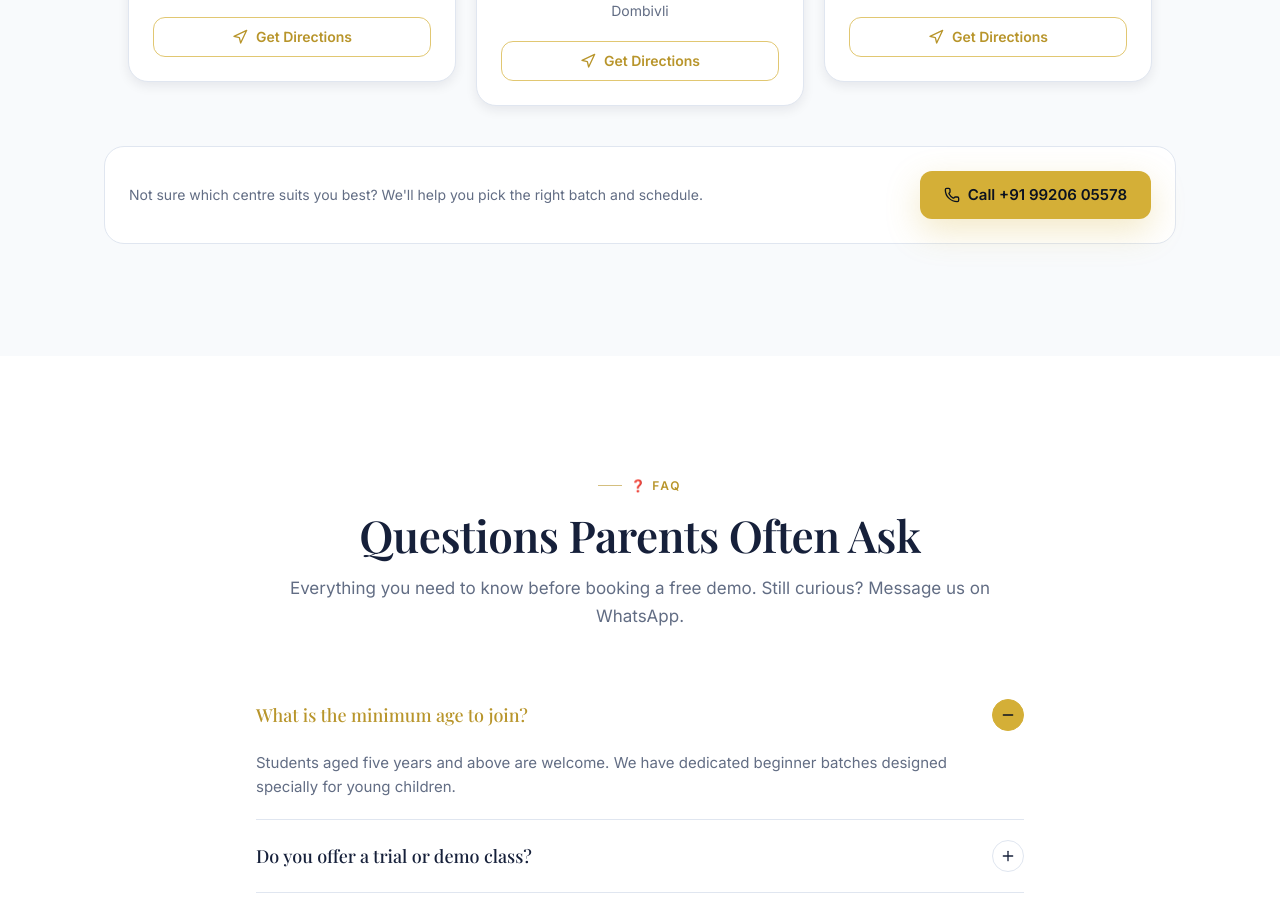
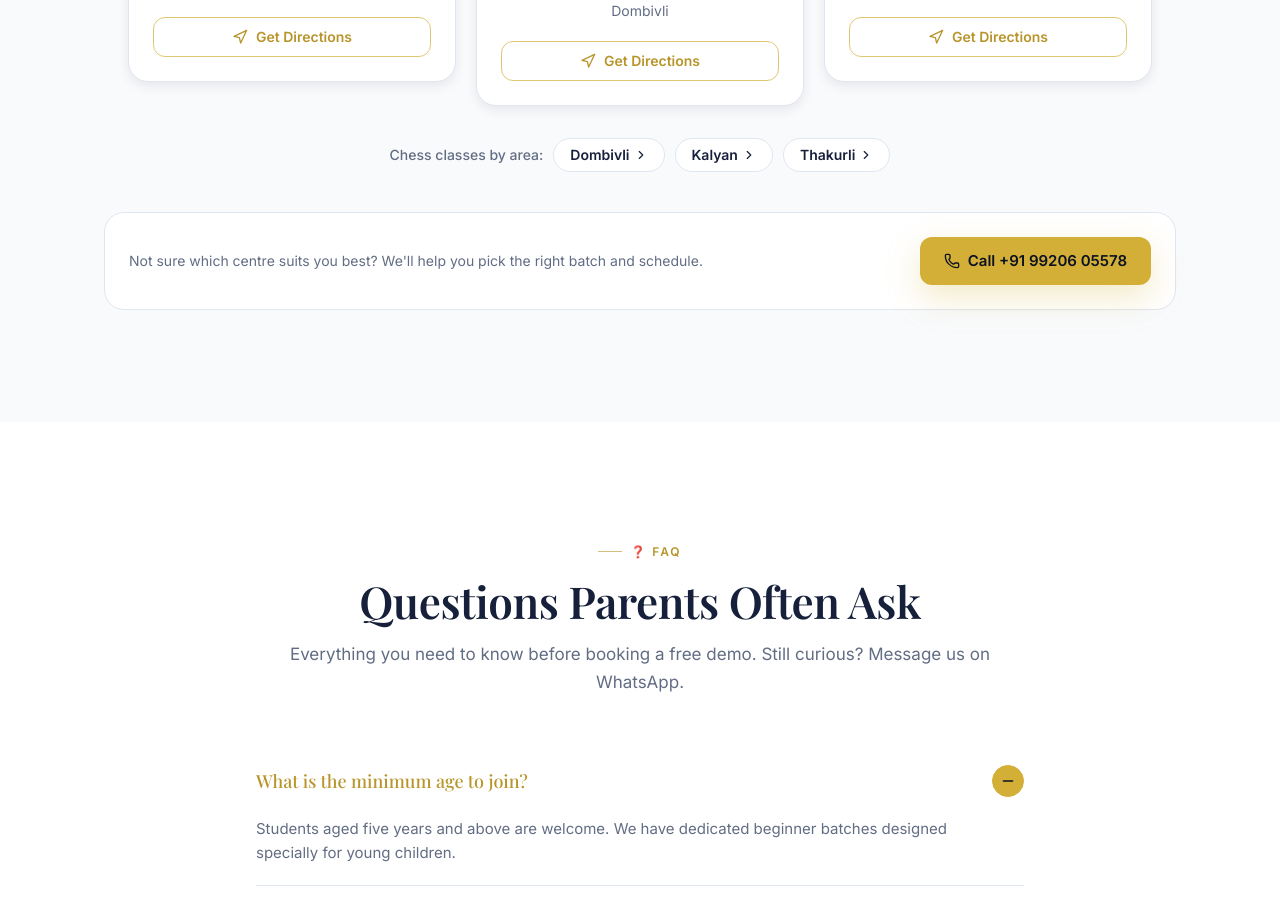
Before and after one commit to Chinmmaayyy/DD__CHESSACADEMY, a React (Vite) app: page / in a window 1280 px wide. Shown: the part 6180-7085 px from the top of the page. Built offline with nearby package versions, Linux system fonts and the light colour scheme.

Commit message:
Add 'Chess classes by area' links (Dombivli/Kalyan/Thakurli) in the homepage Locations section for easy access to the location pages

```diff
--- a/src/sections/Branches.tsx
+++ b/src/sections/Branches.tsx
@@ -1,4 +1,5 @@
-import { MapPin, Navigation, Phone } from 'lucide-react'
+import { MapPin, Navigation, Phone, ChevronRight } from 'lucide-react'
+import { Link } from 'react-router-dom'
 import { Section } from '@/components/ui/Section'
 import { Container } from '@/components/ui/Container'
 import { SectionHeading } from '@/components/ui/SectionHeading'
@@ -70,6 +71,27 @@ export function Branches() {
           ))}
         </div>
 
+        {/* Explore each area's dedicated page */}
+        <Reveal delay={0.05}>
+          <div className="mt-8 flex flex-wrap items-center justify-center gap-2.5 text-sm">
+            <span className="font-medium text-muted">Chess classes by area:</span>
+            {[
+              { label: 'Dombivli', to: '/chess-classes-dombivli' },
+              { label: 'Kalyan', to: '/chess-classes-kalyan' },
+              { label: 'Thakurli', to: '/chess-classes-thakurli' },
+            ].map((a) => (
+              <Link
+                key={a.to}
+                to={a.to}
+                className="inline-flex items-center gap-1 rounded-full border border-hairline bg-surface px-4 py-1.5 font-semibold text-heading transition-colors hover:border-gold-500/50 hover:text-accent"
+              >
+                {a.label}
+                <ChevronRight className="size-3.5" />
+              </Link>
+            ))}
+          </div>
+        </Reveal>
+
         {/* Call band */}
         <Reveal delay={0.1}>
           <div className="mt-10 flex flex-col items-center justify-between gap-4 rounded-[20px] border border-hairline bg-surface p-6 sm:flex-row">
```
